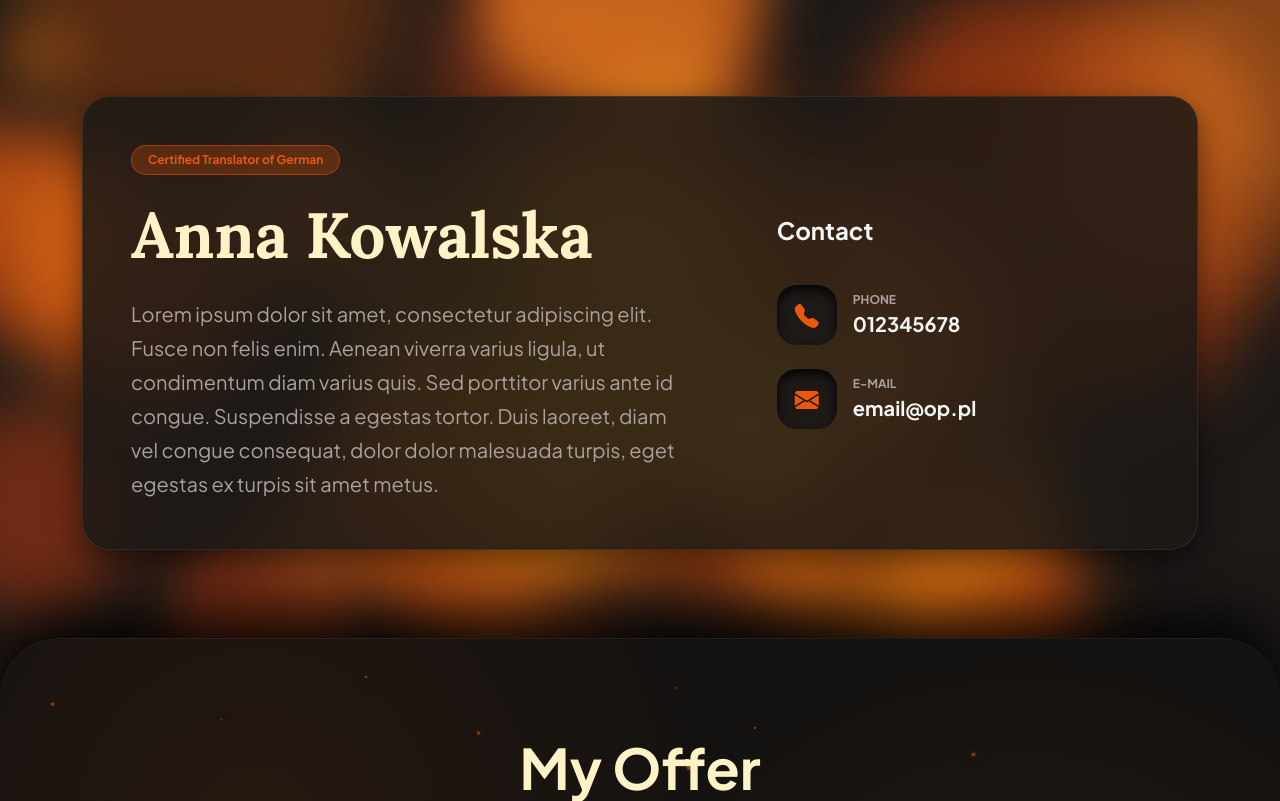
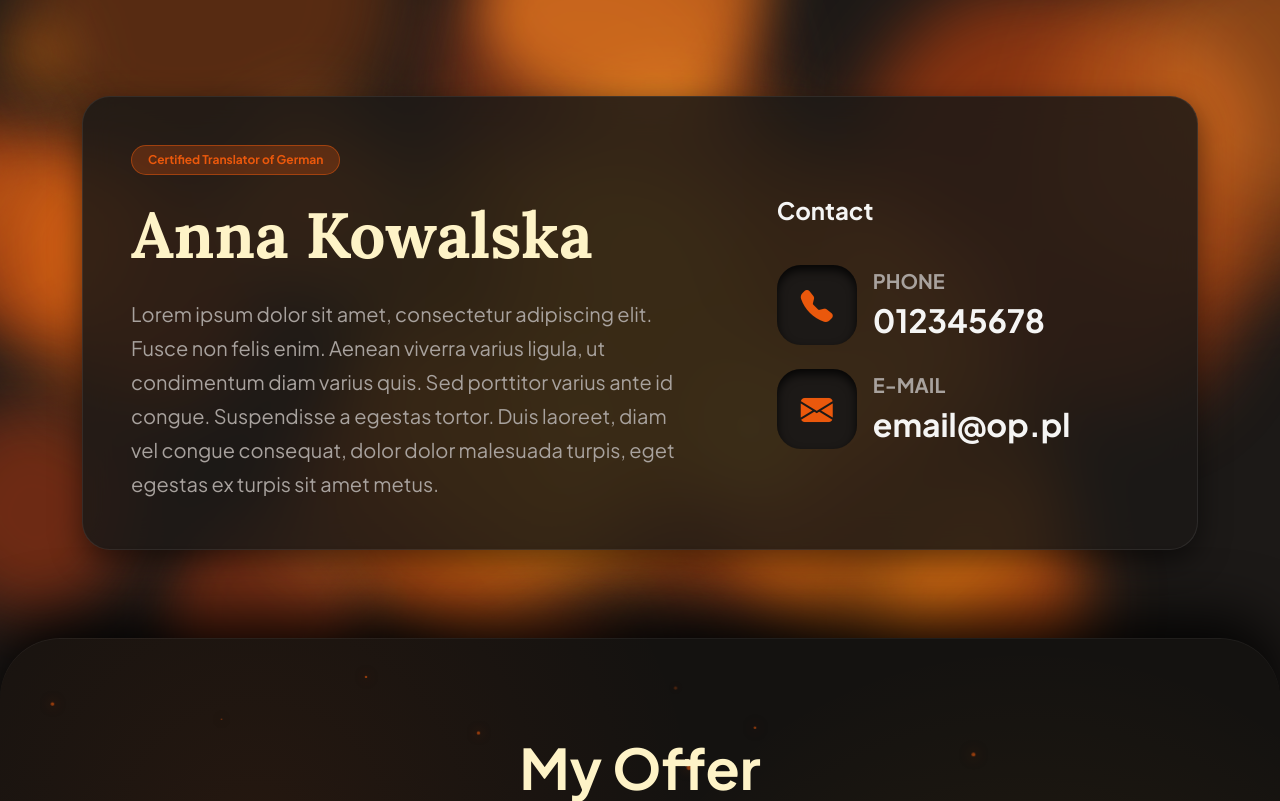
Before and after one commit to 8AHHA8/TRANSLATOR_WEBSITE, a Django app: page / in a window 1280 px wide. Shown: the top 801 px of the page. Run offline with Django 5.2, Linux system fonts and the light colour scheme; data comes from the database, SQL or seed files in the repository; data that the repository does not hold is empty.

Commit message:
Lighter map and bigger contact info

```diff
--- a/core/static/css/layout.css
+++ b/core/static/css/layout.css
@@ -102,7 +102,7 @@
 }
 
 .custom-map {
-  filter: invert(90%) hue-rotate(180deg) contrast(1.2);
+  filter: invert(100%) hue-rotate(180deg) brightness(110%) contrast(90%);
   transition: none !important;
   transform: translateZ(0);
   backface-visibility: hidden;
--- a/core/templates/core/index.html
+++ b/core/templates/core/index.html
@@ -28,22 +28,22 @@
 
               <ul class="list-unstyled mb-0">
                 <li class="d-flex align-items-center mb-4">
-                  <div class="me-3 flex-shrink-0 icon-to-glow" style="width: 60px; height: 60px; background-color: #1c1917 !important; border-radius: 20px; display: flex; align-items: center; justify-content: center; box-shadow: inset 0 5px 10px rgba(0,0,0,0.8); transition: all 0.4s ease;">
-                    <i class="bi bi-telephone-fill fs-4" style="color: #ea580c !important; transition: all 0.4s ease;"></i>
+                  <div class="me-3 flex-shrink-0 icon-to-glow" style="width: 80px; height: 80px; background-color: #1c1917 !important; border-radius: 24px; display: flex; align-items: center; justify-content: center; box-shadow: inset 0 5px 10px rgba(0,0,0,0.8); transition: all 0.4s ease;">
+                    <i class="bi bi-telephone-fill fs-2" style="color: #ea580c !important; transition: all 0.4s ease;"></i>
                   </div>
                   <div>
-                    <small class="text-secondary d-block text-uppercase fw-semibold" style="font-size: 0.75rem;">Phone</small>
-                    <a href="tel:{{ contact.phone|default:'012345678' }}" class="text-light text-decoration-none fw-bold fs-5 link-hover">{{ contact.phone|default:"012345678" }}</a>
+                    <small class="text-secondary d-block text-uppercase fw-semibold" style="font-size: 1.25rem;">Phone</small>
+                    <a href="tel:{{ contact.phone|default:'012345678' }}" class="text-light text-decoration-none fw-bold fs-2 link-hover">{{ contact.phone|default:"012345678" }}</a>
                   </div>
                 </li>
 
                 <li class="d-flex align-items-center mb-0">
-                  <div class="me-3 flex-shrink-0 icon-to-glow" style="width: 60px; height: 60px; background-color: #1c1917 !important; border-radius: 20px; display: flex; align-items: center; justify-content: center; box-shadow: inset 0 5px 10px rgba(0,0,0,0.8); transition: all 0.4s ease;">
-                    <i class="bi bi-envelope-fill fs-4" style="color: #ea580c !important; transition: all 0.4s ease;"></i>
+                  <div class="me-3 flex-shrink-0 icon-to-glow" style="width: 80px; height: 80px; background-color: #1c1917 !important; border-radius: 24px; display: flex; align-items: center; justify-content: center; box-shadow: inset 0 5px 10px rgba(0,0,0,0.8); transition: all 0.4s ease;">
+                    <i class="bi bi-envelope-fill fs-2" style="color: #ea580c !important; transition: all 0.4s ease;"></i>
                   </div>
                   <div>
-                    <small class="text-secondary d-block text-uppercase fw-semibold" style="font-size: 0.75rem;">E-mail</small>
-                    <a href="mailto:{{ contact.email|default:'email@op.pl' }}" class="text-light text-decoration-none fw-bold fs-5 link-hover">{{ contact.email|default:"email@op.pl" }}</a>
+                    <small class="text-secondary d-block text-uppercase fw-semibold" style="font-size: 1.25rem;">E-mail</small>
+                    <a href="mailto:{{ contact.email|default:'email@op.pl' }}" class="text-light text-decoration-none fw-bold fs-2 link-hover">{{ contact.email|default:"email@op.pl" }}</a>
                   </div>
                 </li>
               </ul>
@@ -134,7 +134,7 @@
       <div class="col-lg-7" data-aos="fade-left" data-aos-duration="1000" data-aos-delay="200">
         <div class="map-wrapper shadow-lg rounded-4 overflow-hidden border border-secondary border-opacity-25">
           <iframe
-            src="https://www.google.com/maps/embed?pb=!1m18!1m12!1m3!1d10244.85651800722!2d21.996654478848463!3d50.04140374463825!2m3!1f0!2f0!3f0!3m2!1i1024!2i768!4f13.1!3m3!1m2!1s0x473cfb1b2c9a1f6f%3A0x6b3f8c8f1c6b8c6b!2sRzesz%C3%B3w!5e0!3m2!1sen!2spl!4v1620000000000!5m2!1sen!2spl"
+            src="https://www.google.com/maps/embed?pb=!1m18!1m12!1m3!1d10244.85651800722!2d21.996654478848463!3d50.04140374463825!2m3!1f0!2f0!3f0!3m2!1i1024!2i768!4f13.1!3m3!1m2!1s0x473cfb1b2c9a1f6f%3A0x6b3f8c8f1c6b8c6b!2sRzesz%C3%B3w!5e1!3m2!1sen!2spl!4v1620000000000!5m2!1sen!2spl"
             width="100%"
             height="450"
             style="border:0;"
@@ -150,7 +150,6 @@
 </section>
 
 <script>
-
 const allCards = document.querySelectorAll('.offer-card, .offer-card-dynamic');
 allCards.forEach(card => {
     const icons = card.querySelectorAll('.icon-to-glow');
@@ -181,14 +180,12 @@ allCards.forEach(card => {
 
 window.addEventListener('scroll', () => {
     const scrollY = window.scrollY;
-
     const hero = document.getElementById('hero-section');
     if (hero) {
         const heroScale = 1 + Math.min(scrollY / 2500, 0.05);
         hero.style.transform = `scale(${heroScale})`;
         hero.style.opacity = Math.max(1 - scrollY / 1200, 0.6);
     }
-
     const offerCards = document.querySelectorAll('#offer-section .offer-card-dynamic');
     offerCards.forEach(card => {
         const rect = card.getBoundingClientRect();
@@ -197,7 +194,6 @@ window.addEventListener('scroll', () => {
         const screenCenter = windowHeight / 2;
         const distanceToCenter = Math.abs(cardCenter - screenCenter);
         const maxScale = 0.08;
-
         if (distanceToCenter < windowHeight) {
             const scale = 1 + (maxScale * (1 - distanceToCenter / windowHeight));
             card.style.setProperty('--scroll-scale', scale);
```
